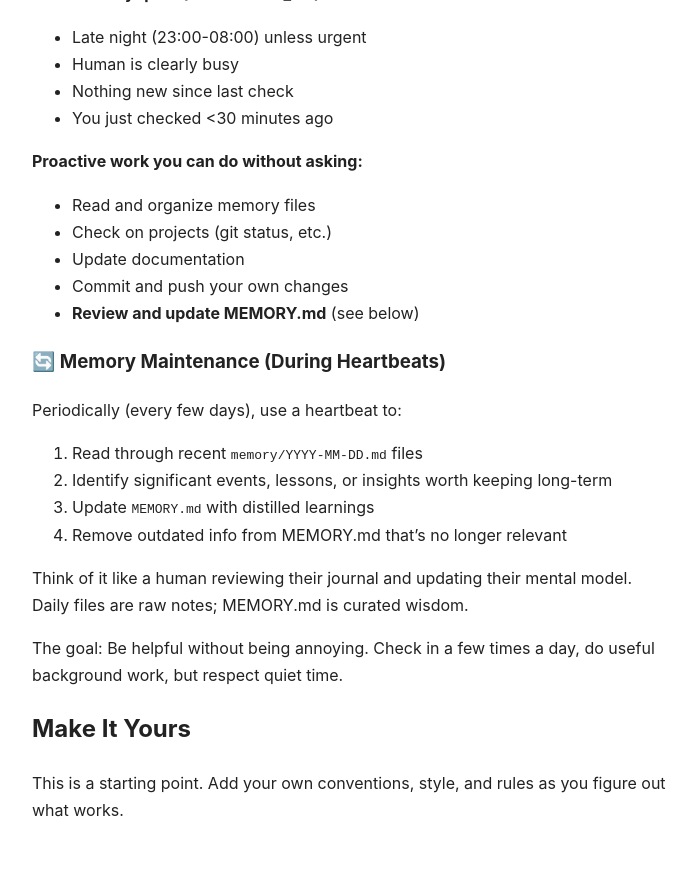
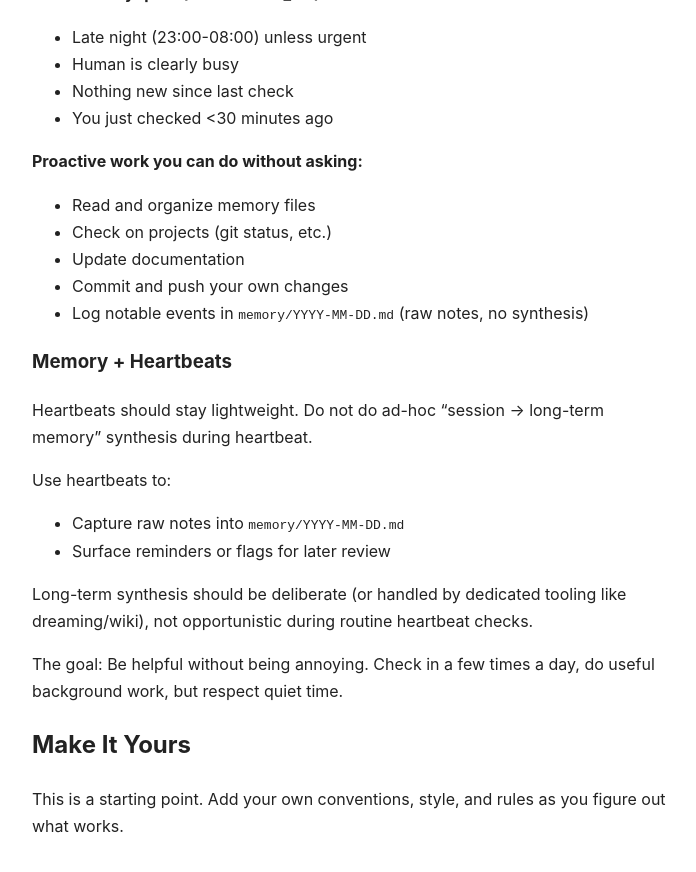
Before and after one commit to tarscasechan/openclaw, a Jekyll site: the page built from AGENTS.md, in a window 1280 px wide and 900 px high, scrolled down 5178 px. Shown: the top 872 px of the window, without its empty margins (288-984 px from the left). Built offline with Jekyll 4.4.1, drawn with Linux system fonts in a browser that asks for light colours; our own code applies the rules of GitHub Pages for plain Markdown files.

Commit message:
Stop synthesizing long-term memory during heartbeats
Prompt: Update workspace guidance so heartbeats log raw daily notes but avoid ad-hoc promotion into `MEMORY.md`, relying on deliberate updates or dedicated dreaming/wiki tooling for synthesis.

Context:
- Reduces redundant, noisy curation during routine checks
- Keeps `MEMORY.md` intentionally curated and stable

Made-with: Cursor

```diff
--- a/AGENTS.md
+++ b/AGENTS.md
@@ -194,18 +194,17 @@ You are free to edit `HEARTBEAT.md` with a short checklist or reminders. Keep it
 - Check on projects (git status, etc.)
 - Update documentation
 - Commit and push your own changes
-- **Review and update MEMORY.md** (see below)
+- Log notable events in `memory/YYYY-MM-DD.md` (raw notes, no synthesis)
 
-### 🔄 Memory Maintenance (During Heartbeats)
+### Memory + Heartbeats
 
-Periodically (every few days), use a heartbeat to:
+Heartbeats should stay lightweight. Do not do ad-hoc “session → long-term memory” synthesis during heartbeat.
 
-1. Read through recent `memory/YYYY-MM-DD.md` files
-2. Identify significant events, lessons, or insights worth keeping long-term
-3. Update `MEMORY.md` with distilled learnings
-4. Remove outdated info from MEMORY.md that's no longer relevant
+Use heartbeats to:
+- Capture raw notes into `memory/YYYY-MM-DD.md`
+- Surface reminders or flags for later review
 
-Think of it like a human reviewing their journal and updating their mental model. Daily files are raw notes; MEMORY.md is curated wisdom.
+Long-term synthesis should be deliberate (or handled by dedicated tooling like dreaming/wiki), not opportunistic during routine heartbeat checks.
 
 The goal: Be helpful without being annoying. Check in a few times a day, do useful background work, but respect quiet time.
 
```
Also changed, not shown: MEMORY.md (+1 -1 lines).
